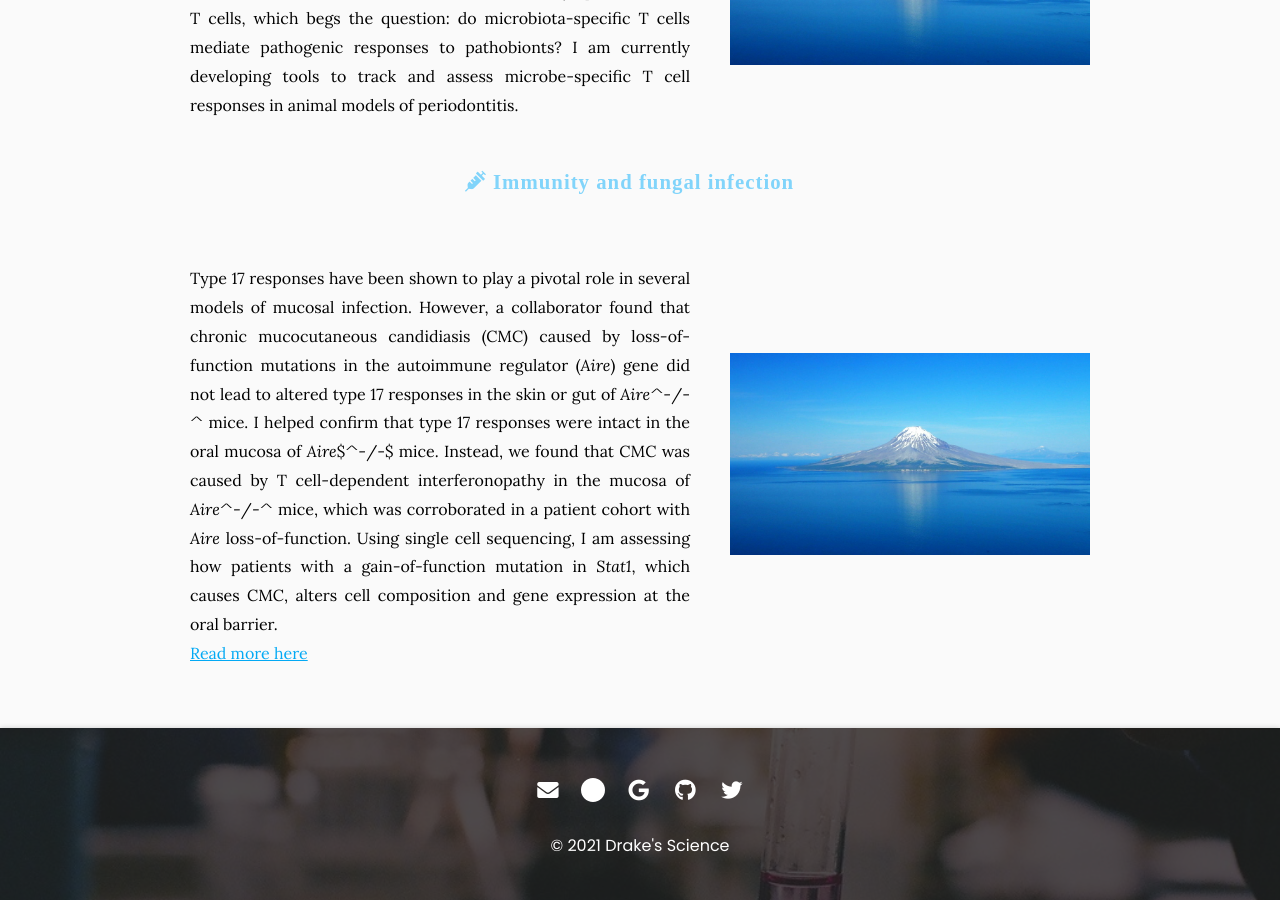
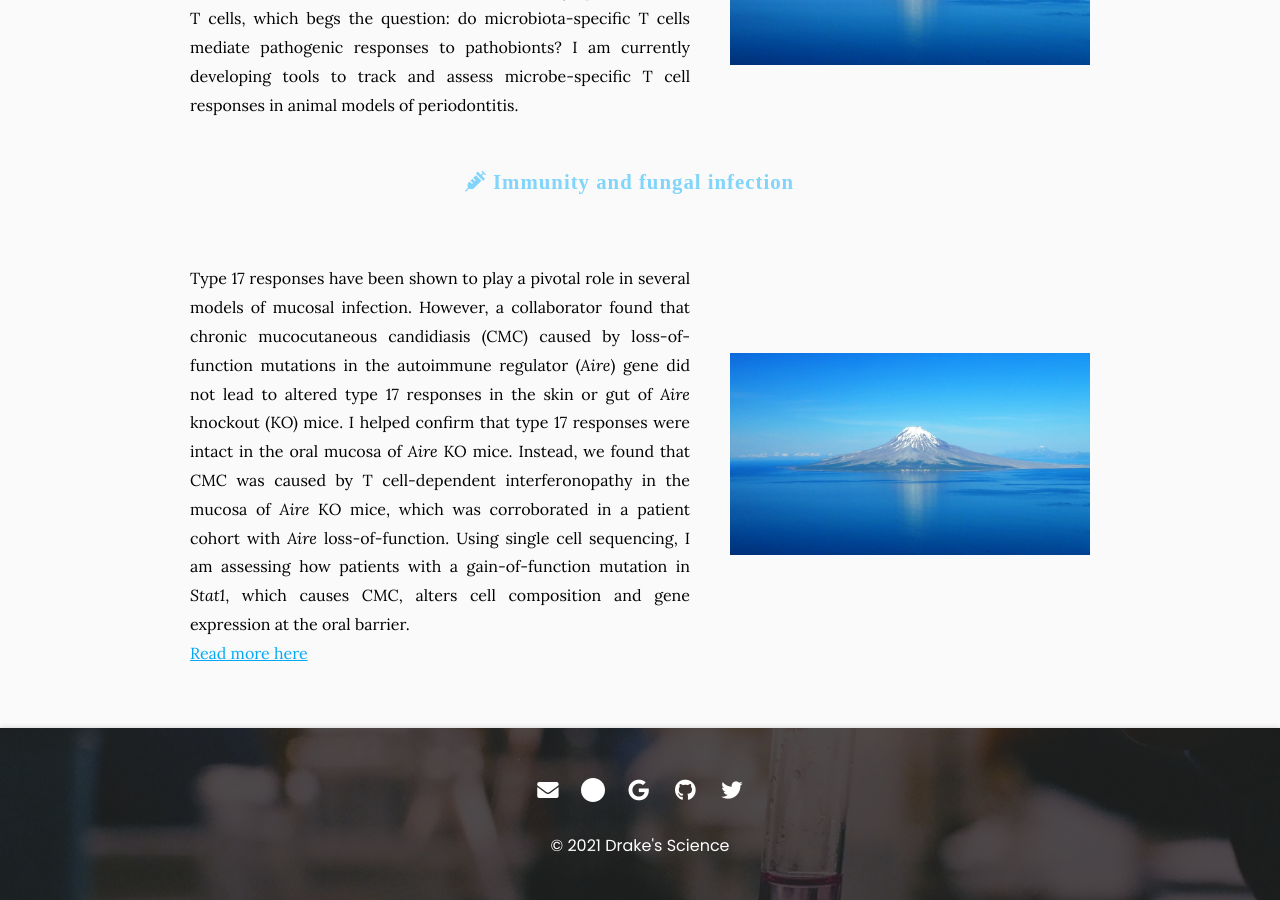
Before and after one commit to williamsdrake/williamsdrake.github.io, a Jekyll site: the page built from research/index.md, in a window 1280 px wide and 900 px high, scrolled down 1077 px. Built offline with Jekyll 4.4.1, drawn with Linux system fonts in a browser that asks for light colours; nearby versions of some CDN libraries.

Commit message:
Update index.md

```diff
--- a/research/index.md
+++ b/research/index.md
@@ -37,7 +37,7 @@ The oral cavity houses one of the most diverse microbial niches in the human bod
 
 ## <i class="fas fa-syringe"> Immunity and fungal infection
 {% capture text %}
-Type 17 responses have been shown to play a pivotal role in several models of mucosal infection. However, a collaborator found that chronic mucocutaneous candidiasis (CMC) caused by loss-of-function mutations in the autoimmune regulator (*Aire*) gene did not lead to altered type 17 responses in the skin or gut of *Aire*^-/-^ mice. I helped confirm that type 17 responses were intact in the oral mucosa of *Aire*$^-/-$ mice. Instead, we found that CMC was caused by T cell-dependent interferonopathy in the mucosa of *Aire*^-/-^ mice, which was corroborated in a patient cohort with *Aire* loss-of-function. Using single cell sequencing, I am assessing how patients with a gain-of-function mutation in *Stat1*, which causes CMC, alters cell composition and gene expression at the oral barrier.
+Type 17 responses have been shown to play a pivotal role in several models of mucosal infection. However, a collaborator found that chronic mucocutaneous candidiasis (CMC) caused by loss-of-function mutations in the autoimmune regulator (*Aire*) gene did not lead to altered type 17 responses in the skin or gut of *Aire* knockout (KO) mice. I helped confirm that type 17 responses were intact in the oral mucosa of *Aire* KO mice. Instead, we found that CMC was caused by T cell-dependent interferonopathy in the mucosa of *Aire* KO mice, which was corroborated in a patient cohort with *Aire* loss-of-function. Using single cell sequencing, I am assessing how patients with a gain-of-function mutation in *Stat1*, which causes CMC, alters cell composition and gene expression at the oral barrier.
 [Read more here](https://doi.org/10.1126/science.aay5731)
 {% endcapture %}
 
```
